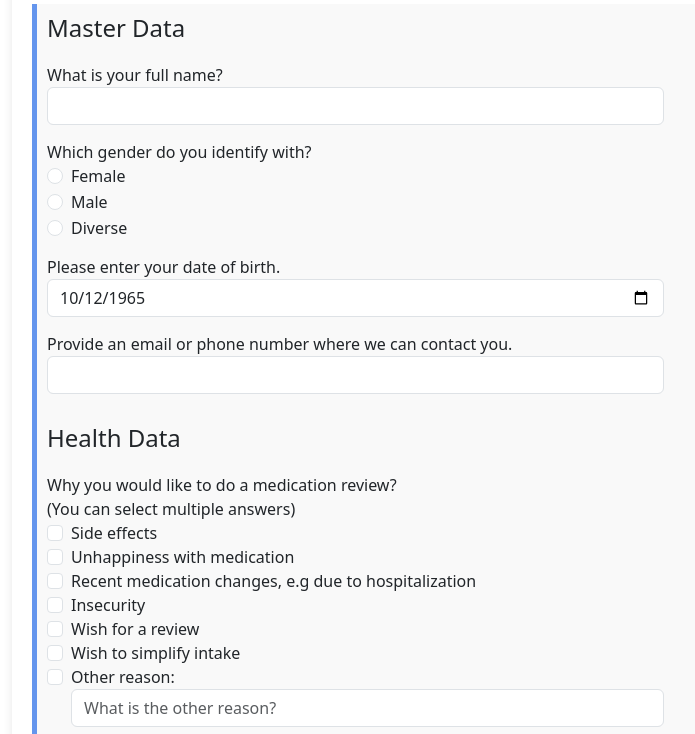
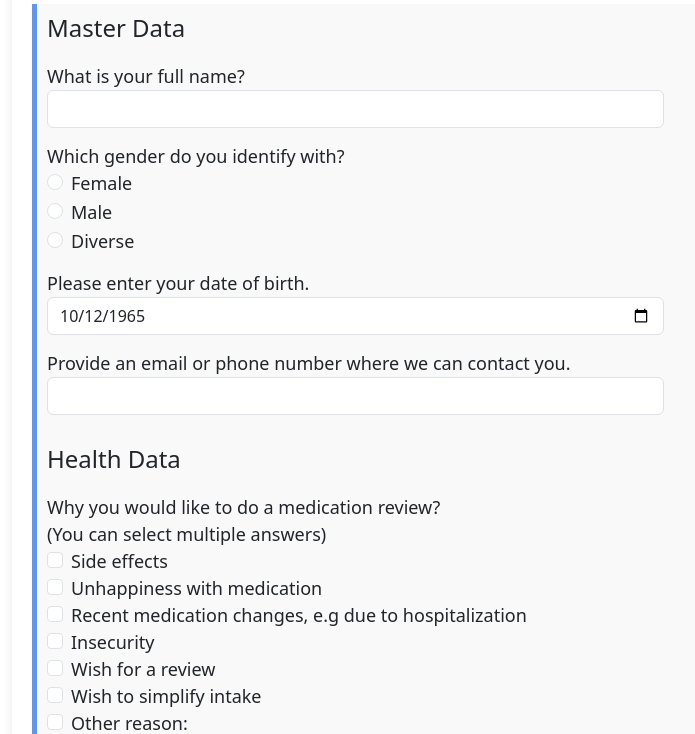
Before and after one commit to s8labo/PharmAssist-Form, a plain HTML site: page index.html in a window 1280 px wide. Shown: the part 62-796 px from the top of the page, without its empty margins (228-923 px from the left). Drawn offline with nearby package versions, Linux system fonts and the light colour scheme.

Commit message:
Update style.css

```diff
--- a/style.css
+++ b/style.css
@@ -33,3 +33,6 @@ h4 {
 .no-margin {
     margin-bottom: 5px!important;
 }
+label {
+    font-size: 18px;
+}
```
